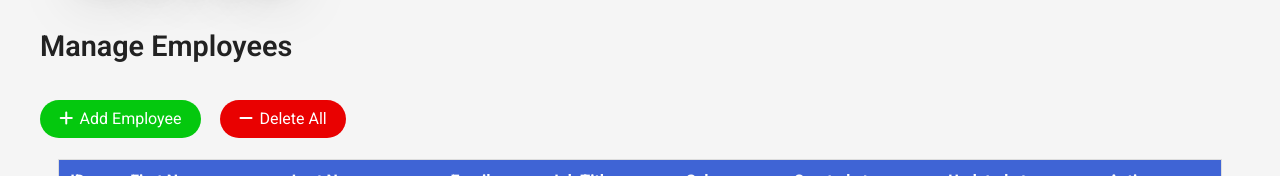
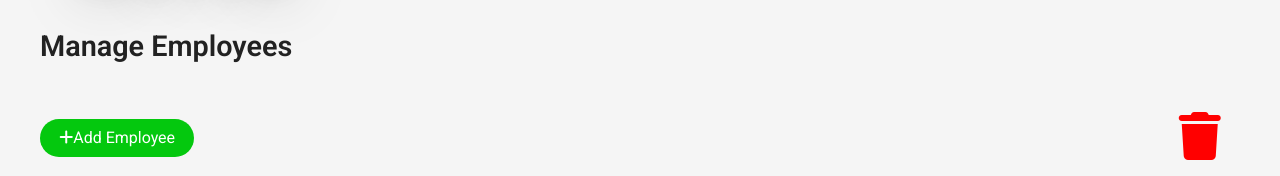
Before and after one commit to AlwinJun/employee-crud, a PHP site: page /form/ in a window 1280 px wide. Shown: the part 111-287 px from the top of the page. Run offline with PHP 8.4, Linux system fonts and the light colour scheme; data that the repository does not hold is empty; some libraries are stand-ins or nearby versions.

Commit message:
Update btn-delete-all

```diff
--- a/index.php
+++ b/index.php
@@ -15,8 +15,7 @@ include 'inc/header.php';
           <i class="fa-solid fa-plus"></i>Add Employee
         </button>
       </a>
-      <button class="btn btn-delete-all" type="submit" title="Delete all table records"><i class="fa-solid fa-minus"></i>Delete All</button>
-      <button class="btn btn-delete-icon hidden"><i class="fa-solid fa-trash"></i></button>
+      <button class="btn btn-delete-all"><i class="fa-solid fa-trash"></i></button>
     </div>
   </section>
   <section class="modal-warning hidden">
@@ -24,7 +23,7 @@ include 'inc/header.php';
       <div class="modal-warning__content">
         <i class="fa-solid fa-triangle-exclamation"></i>
         <h2 class="modal-warning__header">Are you sure?</h2>
-        <p class="modal-warning__text">Clicking "YES" will delete all data form this table!</p>
+        <p class="modal-warning__text">Clicking "YES" will <strong>delete all</strong> data form this table!</p>
         <form class="modal-warning__btn" action="delete.php" method="POST">
           <button type="button" id="cancel">Cancel</button>
           <button type="submit" name="delete_all">Yes, delete all!</button>
--- a/src/js/main.js
+++ b/src/js/main.js
@@ -14,20 +14,9 @@ inputs.forEach(input => {
   })
 });
 
-//Show delete all icon on hover
-btnDeleteAll.addEventListener('mouseover', () =>{
-  document.querySelector('.btn-delete-icon').classList.remove('hidden');
-  btnDeleteAll.classList.add('hidden');
-})
-
-// Show delete all button text on mouse leave
-btnDeleteAll.addEventListener('mouseleave', () =>{
-  document.querySelector('.btn-delete-icon').classList.add('hidden');
-  btnDeleteAll.classList.remove('hidden');
-})
 
 //Show warning modal
-document.querySelector('.btn-delete-icon').addEventListener('click', ()=>{
+btnDeleteAll.addEventListener('click', ()=>{
    document.querySelector('.modal-warning').classList.remove('hidden');
 })
 
--- a/src/scss/components/_buttons.scss
+++ b/src/scss/components/_buttons.scss
@@ -17,17 +17,13 @@ button:active {
 
 .btns {
   display: flex;
-  justify-content: flex-start;
+  justify-content: space-between;
   align-items: center;
 
   .btn {
     padding: 0.6rem 1.2rem;
     border-radius: 13rem;
     color: #fff;
-
-    i {
-      margin-right: 0.4rem;
-    }
 
     &-add {
       background-color: hsl(123, 96%, 40%);
@@ -40,17 +36,36 @@ button:active {
     }
 
     &-delete-all {
-      background-color: hsl(0, 99%, 46%);
-      color: #fff;
-      transition: all 0.2s linear;
-    }
-
-    &-delete-icon {
-      padding: 1rem;
       background-color: transparent;
       color: hsl(0, 100%, 50%);
-      font-size: 2.8rem;
+      font-size: 3rem;
+
+      &:hover {
+        animation: wiggle 500ms ease-out;
+      }
     }
+  }
+}
+// Delete
+@keyframes wiggle {
+  10% {
+    transform: rotate(20deg);
+  }
+
+  20% {
+    transform: rotate(-20deg);
+  }
+  40% {
+    transform: rotate(20deg);
+  }
+  60% {
+    transform: rotate(-20deg);
+  }
+  80% {
+    transform: rotate(20deg);
+  }
+  80% {
+    transform: rotate(0deg);
   }
 }
 
--- a/src/scss/layouts/_section.scss
+++ b/src/scss/layouts/_section.scss
@@ -1,10 +1,6 @@
 @use '../abstracts/' as *;
 
 .section {
-  &-cta {
-    margin-bottom: 1.3rem;
-  }
-
   &-table {
     width: 97%;
     margin: auto;
```
Also changed, not shown: dist/style.css, 1 other file.
